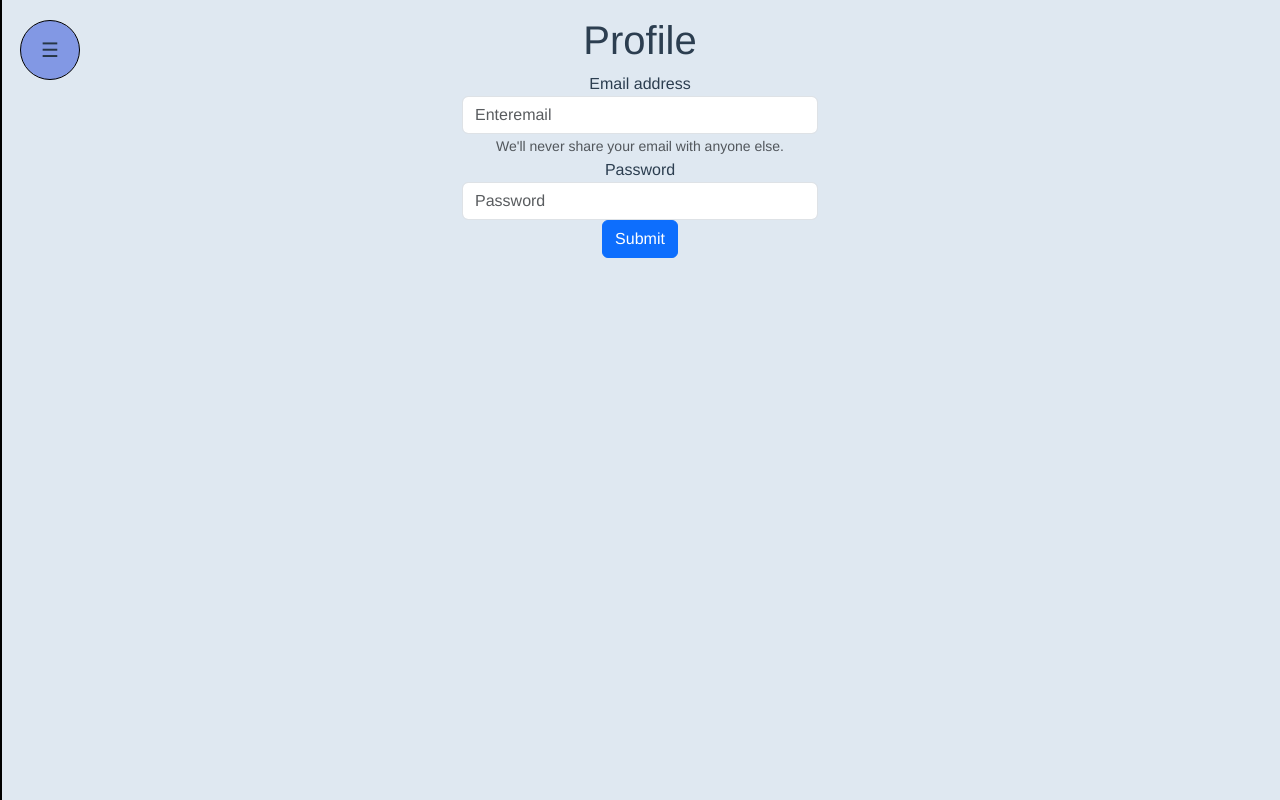
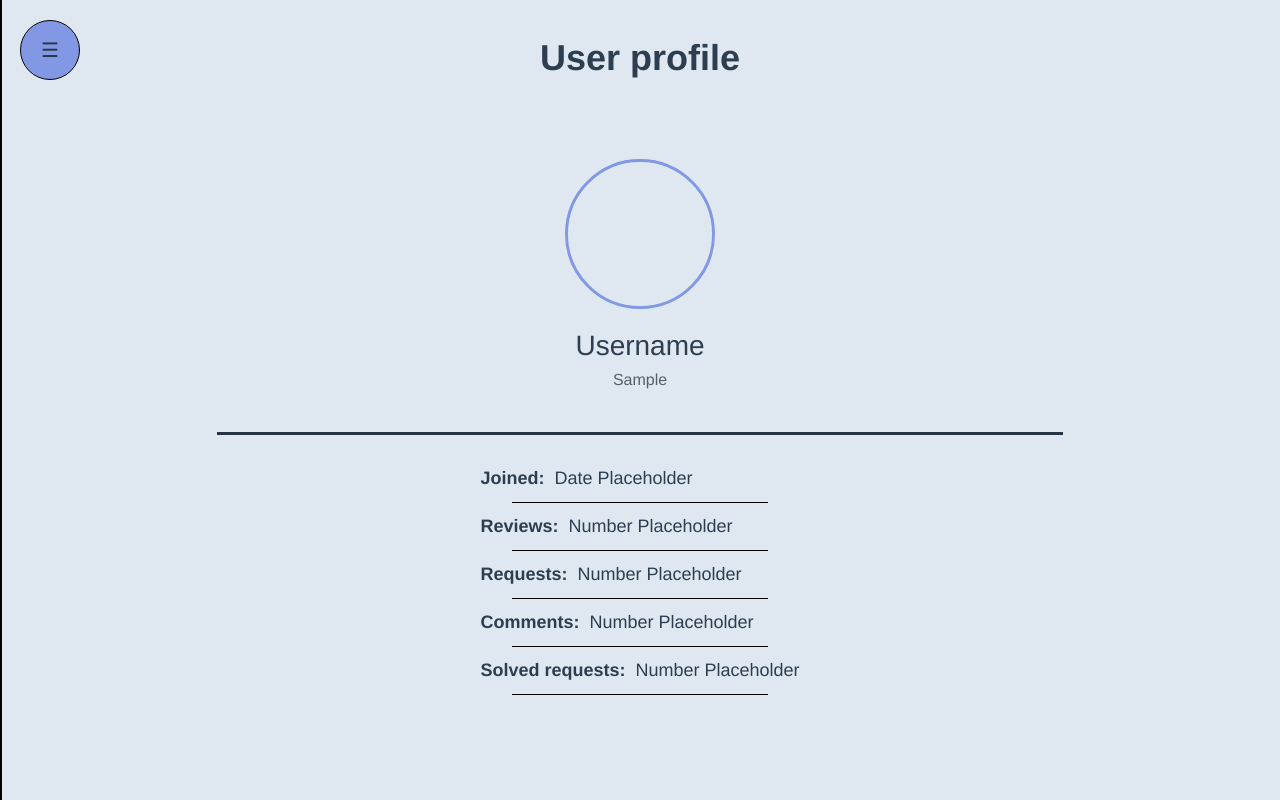
Before and after one commit to DinoSturlan/Review_Frontend, a Vue app in the folder review_central/: page /profile in a window 1280 px wide. Built offline with nearby package versions, Linux system fonts and the light colour scheme.

Commit message:
Zasada gotov design

```diff
--- a/review_central/src/views/About.vue
+++ b/review_central/src/views/About.vue
@@ -1,29 +1,65 @@
 <template>
- <div class="about">
- <h1>About</h1>
- <div class="container">
- <div class="row">
- <div class="col-sm"></div>
- <div class="col-sm">
- <form>
- <div class="form-group">
- <label for="exampleInputEmail1">Email address</label>
- <input type="email" class="form-control"
-id="exampleInputEmail1" aria-describedby="emailHelp" placeholder="Enter
-email" />
- <small id="emailHelp" class="form-text text-muted" >We'll
-never share your email with anyone else.</small>
- </div>
- <div class="form-group">
- <label for="exampleInputPassword1">Password</label>
- <input type="password" class="form-control"
-id="exampleInputPassword1" placeholder="Password" />
- </div>
- <button type="submit" class="btn btn-primary">Submit</button>
- </form>
- </div>
- <div class="col-sm"></div>
- </div>
- </div>
- </div>
+
+<div class="centered-container">
+ <div class="centered-content">
+
+    <div class="header-bg">
+
+        <div class="about-container">
+        <h1>About us</h1>
+
+        <div class="line-thick"></div>
+
+        <div class="text-container">
+
+
+        <p>
+        About kojeg cu zaboravit dodat
+        </p>
+
+
+    </div>
+</div>
+</div>
+</div>
+</div>
+
 </template>
+
+
+<style scoped>
+
+.about-container {
+  display: flex;
+  flex-direction: column;
+  align-items: center;
+  padding: 20px;
+  text-align: center;
+}
+
+h1 {
+  font-size: 36px;
+  font-weight: bold;
+  margin-bottom: 20px;
+}
+
+.line-thick {
+  width: 70%;
+  height: 3px;
+  background-color: #263646;
+  margin: 20px 0;
+}
+
+.text-container {
+  width: 80%;
+  max-width: 800px;
+  text-align: left;
+  margin-top: 20px;
+}
+
+.text-container p {
+  font-size: 18px;
+  line-height: 1.6;
+  color: #263646;
+}
+</style>
--- a/review_central/src/views/HomeView.vue
+++ b/review_central/src/views/HomeView.vue
@@ -1,18 +1,48 @@
 <template>
-  <div class="home">
-    <img alt="Vue logo" src="../assets/logo.png">
-    <HelloWorld msg="Welcome to Your Vue.js App"/>
+  <div class="vertical-lines">
+
+
   </div>
 </template>
 
-<script>
-// @ is an alias to /src
-import HelloWorld from '@/components/HelloWorld.vue'
 
-export default {
-  name: 'HomeView',
-  components: {
-    HelloWorld
-  }
+
+<style scoped>
+
+body, html {
+  height: 100%;
+  margin: 0;
+  padding: 0;
+  overflow-x: hidden;
 }
-</script>
+
+
+
+
+
+.vertical-lines {
+  position: relative;
+  min-height: 100vh;
+}
+
+.vertical-lines::before,
+.vertical-lines::after {
+  content: '';
+  position: absolute;
+  top: 0;
+  bottom: 0;
+  height: 100%;
+  width: 3px;
+  background-color: #263646;
+}
+
+.vertical-lines::before {
+  left: 15%;
+}
+
+.vertical-lines::after {
+  right: 15%;
+}
+
+
+</style>
--- a/review_central/src/views/Profile.vue
+++ b/review_central/src/views/Profile.vue
@@ -1,29 +1,140 @@
 <template>
- <div class="about">
- <h1>Profile</h1>
- <div class="container">
- <div class="row">
- <div class="col-sm"></div>
- <div class="col-sm">
- <form>
- <div class="form-group">
- <label for="exampleInputEmail1">Email address</label>
- <input type="email" class="form-control"
-id="exampleInputEmail1" aria-describedby="emailHelp" placeholder="Enter
-email" />
- <small id="emailHelp" class="form-text text-muted" >We'll
-never share your email with anyone else.</small>
- </div>
- <div class="form-group">
- <label for="exampleInputPassword1">Password</label>
- <input type="password" class="form-control"
-id="exampleInputPassword1" placeholder="Password" />
- </div>
- <button type="submit" class="btn btn-primary">Submit</button>
- </form>
- </div>
- <div class="col-sm"></div>
- </div>
- </div>
- </div>
+<div class="profile-container">
+
+    <h1>User profile</h1>
+
+
+    <div class="profile-pic"></div>
+
+
+    <h2>Username</h2>
+    <p class="bio">Sample</p>
+
+
+    <div class="line-thick"></div>
+
+    <div class="profile-info">
+
+      <div class="profile-item">
+        <span class="label">Joined:</span>
+        <span class="info">Date Placeholder</span>
+      </div>
+      <div class="line-thin"></div>
+
+
+      <div class="profile-item">
+        <span class="label">Reviews:</span>
+        <span class="info">Number Placeholder</span>
+      </div>
+      <div class="line-thin"></div>
+
+
+      <div class="profile-item">
+        <span class="label">Requests:</span>
+        <span class="info">Number Placeholder</span>
+      </div>
+      <div class="line-thin"></div>
+
+
+      <div class="profile-item">
+        <span class="label">Comments:</span>
+        <span class="info">Number Placeholder</span>
+      </div>
+      <div class="line-thin"></div>
+
+
+      <div class="profile-item">
+        <span class="label">Solved requests:</span>
+        <span class="info">Number Placeholder</span>
+      </div>
+      <div class="line-thin"></div>
+
+
+    </div>
+</div>
+
+
 </template>
+
+
+<style scoped>
+
+
+.profile-container {
+  display: flex;
+  flex-direction: column;
+  align-items: center;
+  padding: 20px;
+  text-align: center;
+}
+
+
+h1 {
+  font-size: 36px;
+  font-weight: bold;
+  margin-bottom: 80px;
+}
+
+
+.profile-pic {
+  width: 150px;
+  height: 150px;
+  border-radius: 50%;
+  border: 3px solid #8298e4;
+  margin-bottom: 20px;
+}
+
+
+h2 {
+  font-size: 28px;
+  margin-bottom: 5px;
+}
+
+
+.bio {
+  font-size: 16px;
+  color: #575e66;
+  margin-bottom: 20px;
+}
+
+
+.line-thick {
+  width: 70%;
+  height: 3px;
+  background-color: #263646;
+  margin: 20px 0;
+}
+
+
+.profile-info {
+  max-width: 700px;
+  text-align: left;
+  padding: 0 10%;
+}
+
+
+.profile-item {
+  display: flex;
+  align-items: center;
+  font-size: 18px;
+  margin: 10px 0;
+}
+
+
+.label {
+  font-weight: bold;
+  margin-right: 10px;
+}
+
+
+.line-thin {
+  width: 20vw;
+  height: 1px;
+  background-color: black;
+  margin: 10px auto;
+}
+
+.info {
+  flex-grow: 0;
+}
+</style>
```
Also changed, not shown: review_central/src/assets/global.css (line endings or trailing spaces).
